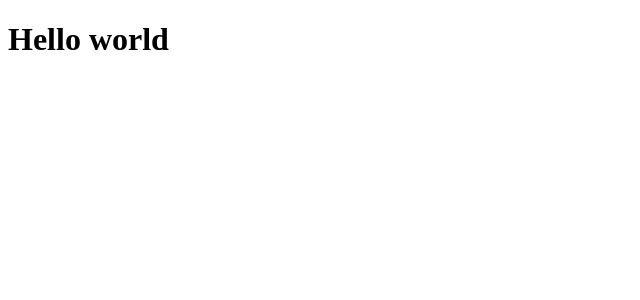
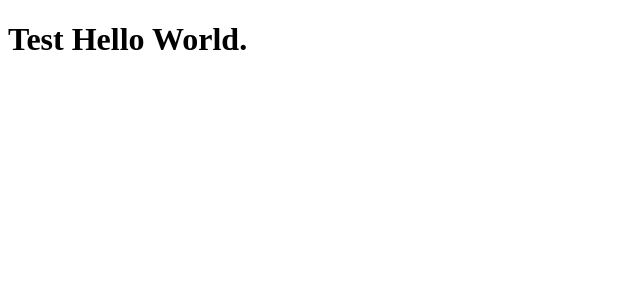
Before and after one commit to ericpkatz/shamazon, a React (Create React App) app: page / in a window 1280 px wide. Shown: the top 300 px of the page, without its empty margins (0-640 px from the left). Built offline with nearby package versions, Linux system fonts and the light colour scheme.

Commit message:
test commit

```diff
--- a/src/App.js
+++ b/src/App.js
@@ -4,7 +4,7 @@ import React from 'react';
 function App() {
   return (
     <div>
-      <h1>Hello world</h1>
+      <h1>Test Hello World.</h1>
     </div>
   );
 }
```
